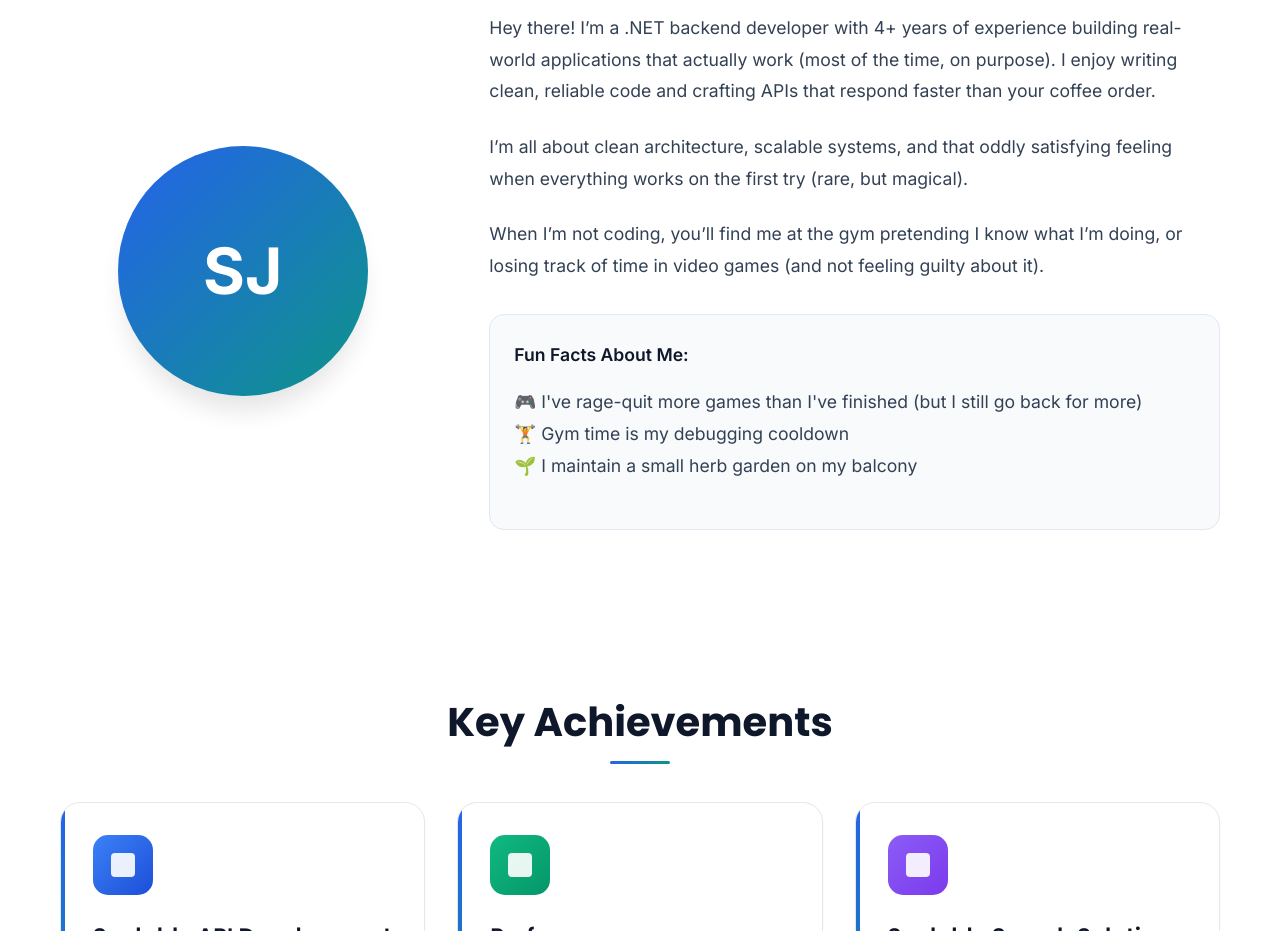
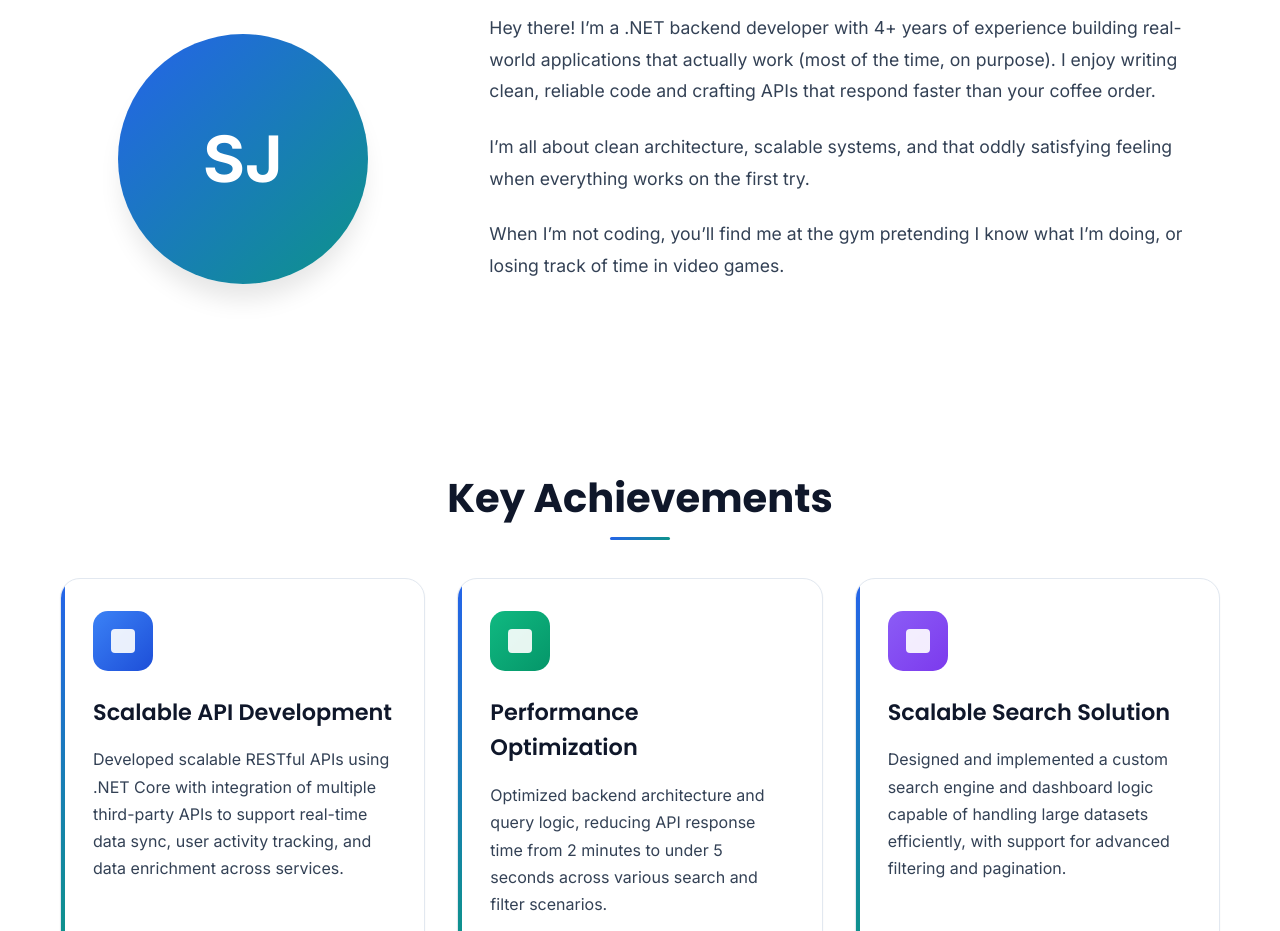
Before and after one commit to Zero-stack-0/Portfolio, a plain HTML site: page index.html in a window 1280 px wide. Shown: the part 980-1911 px from the top of the page. Drawn offline with Linux system fonts and the light colour scheme.

Commit message:
project changes

```diff
--- a/index.html
+++ b/index.html
@@ -56,17 +56,11 @@
                         code and crafting APIs that respond faster than your coffee order.</p>
 
                     <p>I’m all about clean architecture, scalable systems, and that oddly satisfying feeling when
-                        everything works on the first try (rare, but magical).</p>
+                        everything works on the first try.</p>
 
                     <p>When I’m not coding, you’ll find me at the gym pretending I know what I’m doing, or losing track
-                        of time in video games (and not feeling guilty about it).</p>
+                        of time in video games.</p>
 
-                    <div class="fun-facts">
-                        <h4>Fun Facts About Me:</h4>
-                        <p>🎮 I've rage-quit more games than I've finished (but I still go back for more)<br>
-                            🏋️ Gym time is my debugging cooldown<br>
-                            🌱 I maintain a small herb garden on my balcony<br>
-                    </div>
                 </div>
             </div>
         </div>
```
